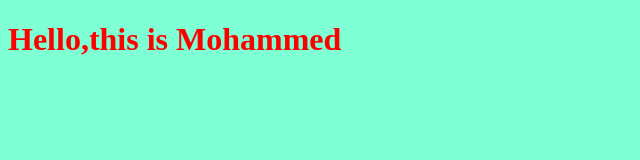
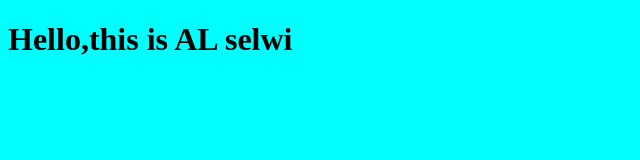
Before and after one commit to mohalselwi/myproject, a plain HTML site: page index.html in a window 1280 px wide. Shown: the whole page, without its empty margins (0-640 px from the left). Drawn offline with Linux system fonts and the light colour scheme.

Commit message:
changing style for title

```diff
--- a/index.html
+++ b/index.html
@@ -7,7 +7,7 @@
     <link rel="stylesheet" href="style.css">
 </head>
 <body>
-    <h1> Hello,this is Mohammed</h1>
+    <h1> Hello,this is AL selwi</h1>
    <script src="app.js"></script>
 </body>
 </html>
--- a/style.css
+++ b/style.css
@@ -1,6 +1,6 @@
 h1{
-    color: red;
+    color: black;
 }
 body{
-    background-color: aquamarine;
+    background-color:aqua;
 }
```
